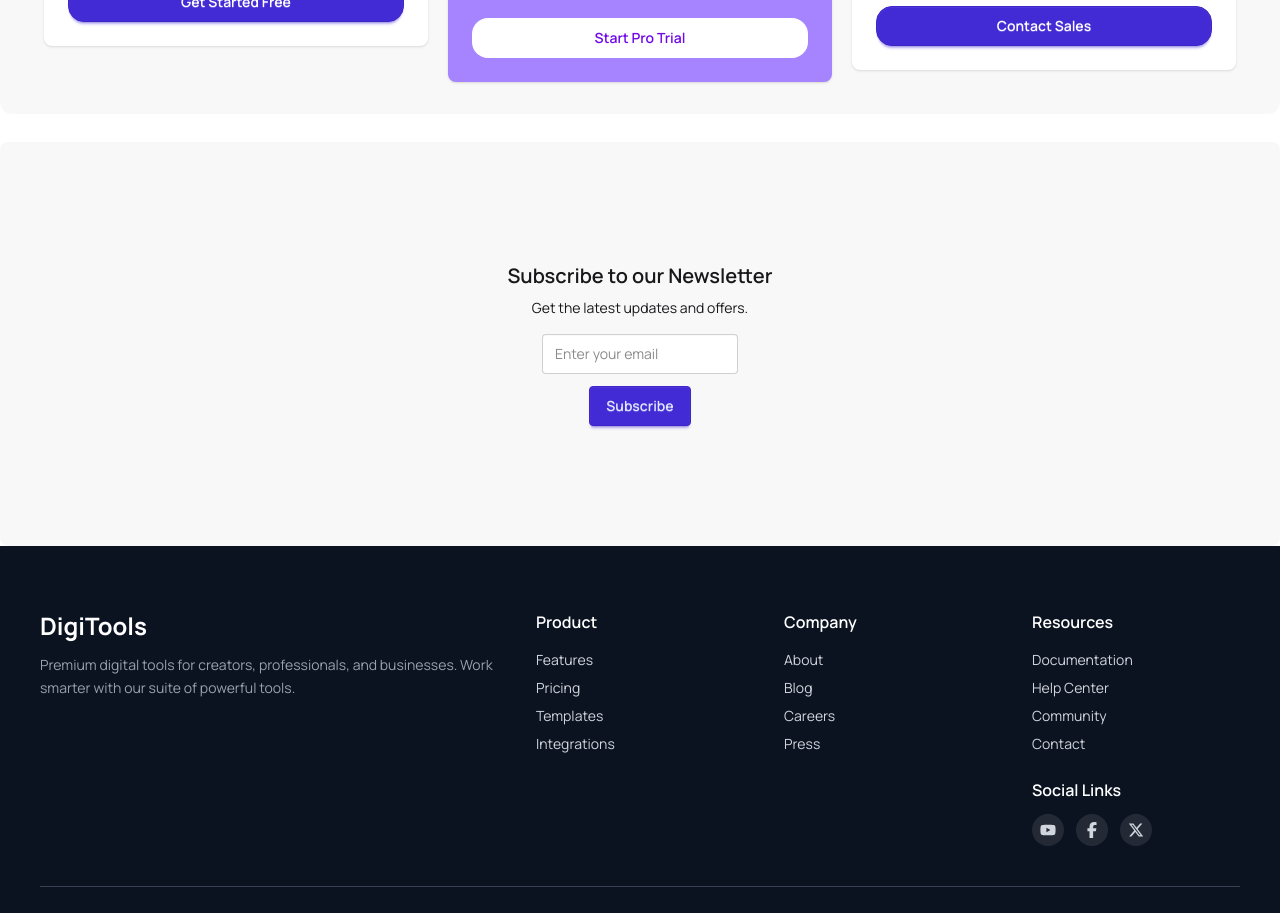
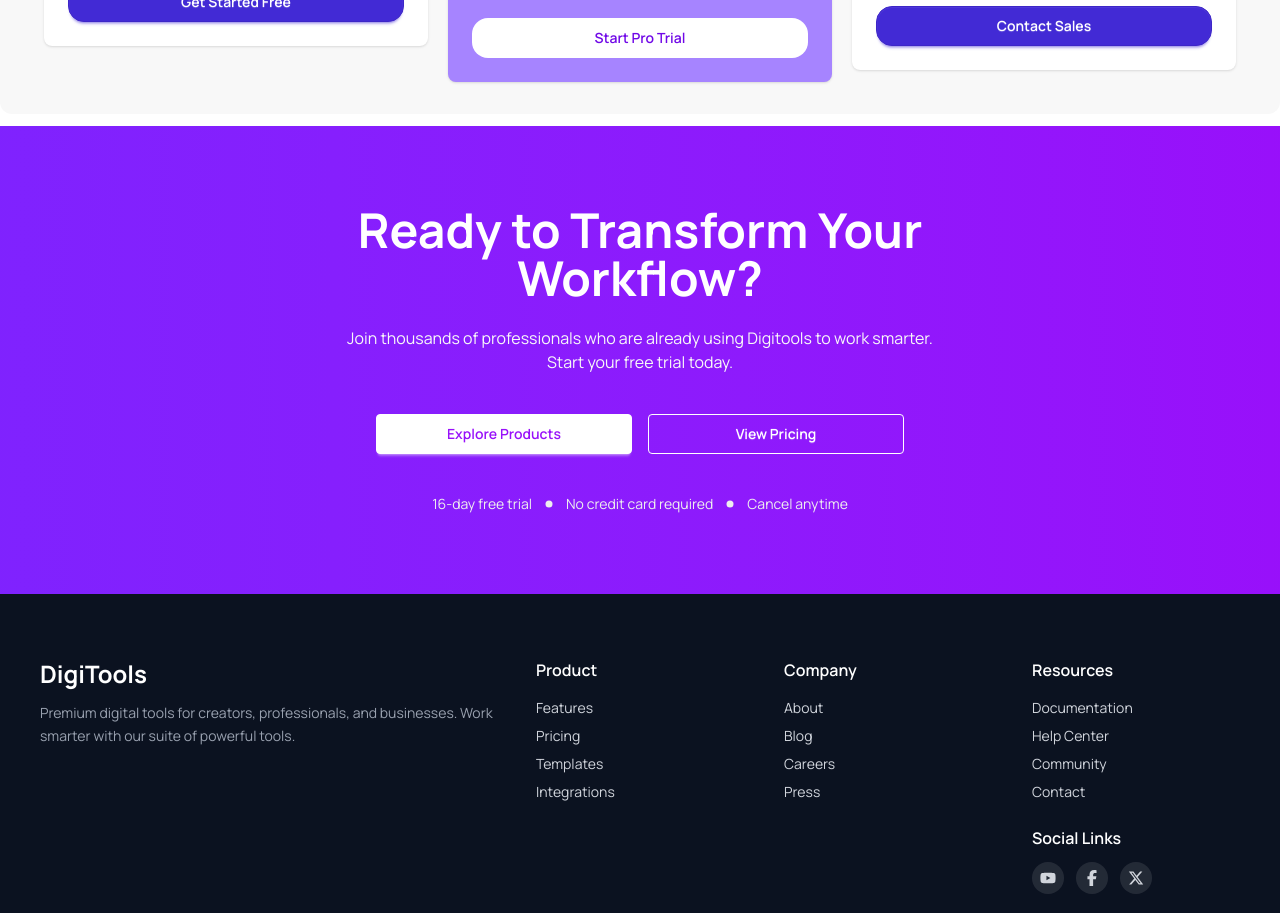
Before and after one commit to Nirjhor07/my-assignment-6-Digitools-platform, a React (Vite) app: page / in a window 1280 px wide. Shown: the part 3280-4193 px from the top of the page. Built offline with nearby package versions, Linux system fonts and the light colour scheme.

Commit message:
Transform Your Workflow component added

```diff
--- a/src/App.jsx
+++ b/src/App.jsx
@@ -6,10 +6,11 @@
 import Cards from "./Components/cards/Cards";
 import { Suspense, useState } from "react";
 import { ToastContainer } from "react-toastify";
-import NewsLetter from "./Components/subcribe/NewsLetter";
+
 import Footer from "./Components/footer/Footer";
 import GetStarted from "./Components/getStartted/GetStarted";
 import TransparentPricing from "./Components/transparentPricing/TransparentPricing";
+import ReadyToTransform from "./Components/readyto transform/ReadyToTransform";
 
 //getting api data
 const cartPromise = async () => {
@@ -91,8 +92,7 @@
           ></TransparentPricing>
         </Suspense>
 
-        {/* newsletter */}
-        <NewsLetter></NewsLetter>
+        <ReadyToTransform></ReadyToTransform>
       </main>
 
       <Footer></Footer>
--- /dev/null
+++ b/src/Components/readyto transform/ReadyToTransform.jsx
@@ -0,0 +1,46 @@
+import React from "react";
+import { GoDotFill } from "react-icons/go";
+
+const ReadyToTransform = () => {
+  return (
+    <div className="bg-linear-to-r from-violet-600 to-purple-600 py-20 px-4">
+      <div className="max-w-2xl mx-auto text-center space-y-6">
+        {/* Heading */}
+        <h2 className="text-4xl md:text-5xl font-bold text-white">
+          Ready to Transform Your Workflow?
+        </h2>
+
+        {/* sub heading */}
+        <p className="text-base-200 ">
+          Join thousands of professionals who are already using Digitools to
+          work smarter. <br /> Start your free trial today.
+        </p>
+
+        {/* btns */}
+        <div className="flex flex-col sm:flex-row gap-4 justify-center pt-4">
+          <button
+            className="btn btn-wide bg-white
+           text-purple-600 border-white hover:bg-purple-50"
+          >
+            Explore Products
+          </button>
+          <button
+            className="btn btn-outline btn-wide text-white
+          border-white hover:bg-white hover:text-purple-600"
+          >
+            View Pricing
+          </button>
+        </div>
+
+        {/* bottom Text */}
+        <p className=" text-base-300 text-sm md:text-sm pt-4 flex justify-center items-center gap-2.5">
+          16-day free trial
+          <GoDotFill></GoDotFill> No credit card required
+          <GoDotFill></GoDotFill> Cancel anytime
+        </p>
+      </div>
+    </div>
+  );
+};
+
+export default ReadyToTransform;
--- a/src/Components/subcribe/NewsLetter.jsx
+++ /dev/null
@@ -1,28 +0,0 @@
-import React from "react";
-
-const NewsLetter = () => {
-  return (
-    <div className="container mx-auto justify-center items-center ">
-      <div className="card bg-base-200 p-30  mx-auto flex-col justify-center items-center mt-7 z-10">
-        <h2 className="text-xl font-semibold mb-2">
-          Subscribe to our Newsletter
-        </h2>
-
-        <p className="text-sm mb-4">Get the latest updates and offers.</p>
-
-        <div className="gap-7 justify-center items-center ">
-          <input
-            type="email"
-            placeholder="Enter your email"
-            className="input input-bordered w-full"
-          />
-          <div className="mt-3 justify-center items-center flex">
-            <button className="btn btn-primary">Subscribe</button>
-          </div>
-        </div>
-      </div>
-    </div>
-  );
-};
-
-export default NewsLetter;
```
Also changed, not shown: 1 other file (tests, documents, lock files or other folders).
